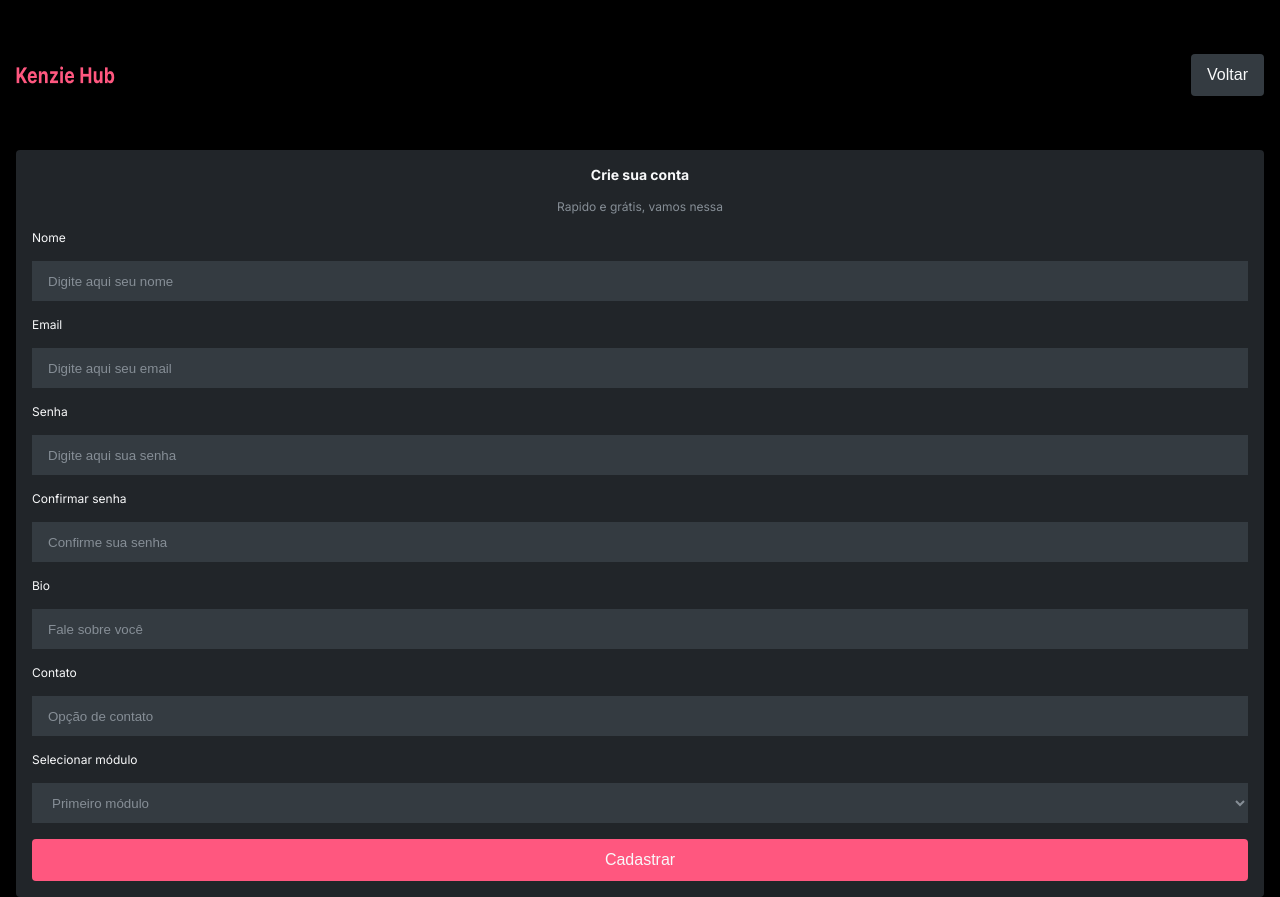
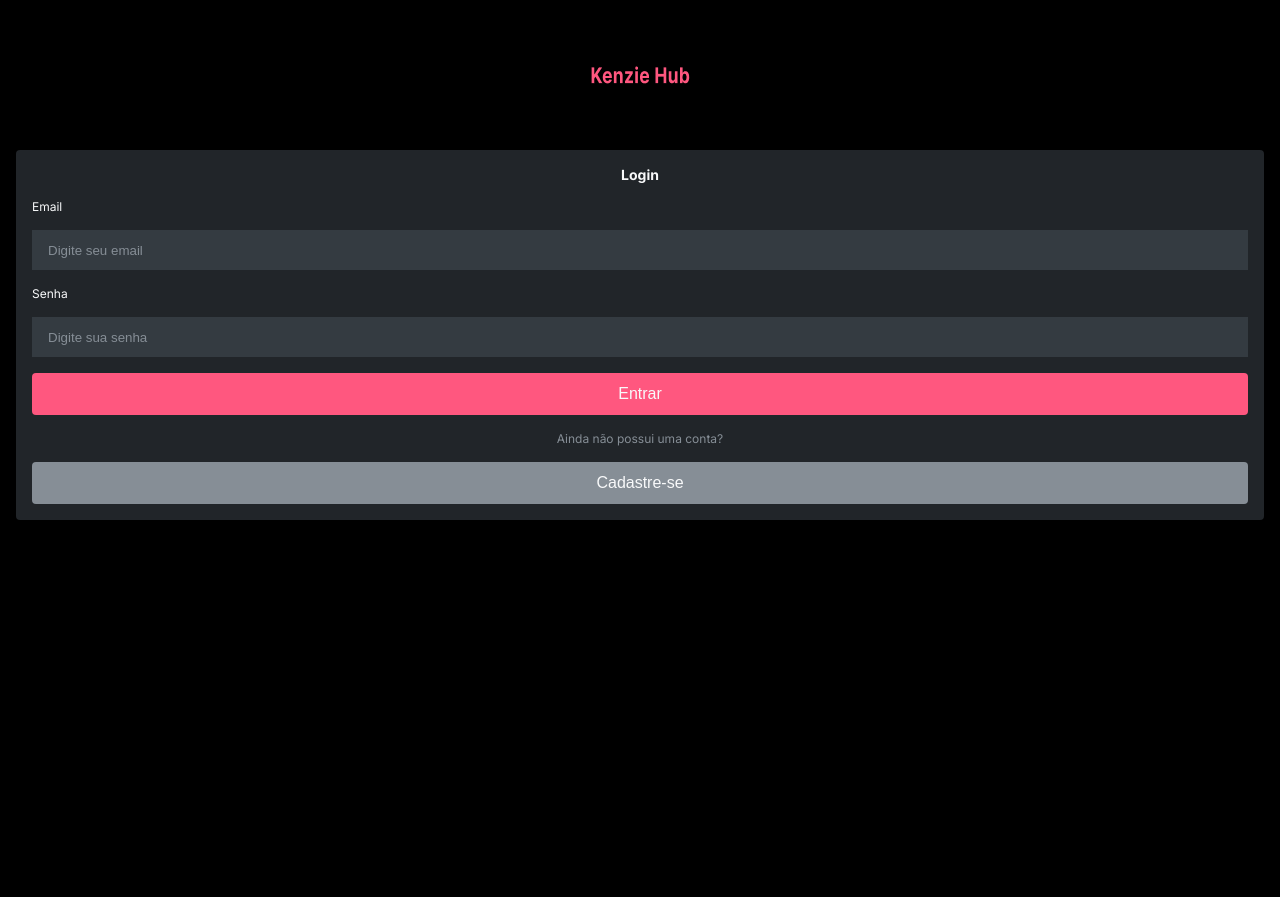
Before and after one commit to AndersonKeller/react-entrega-kenzie-hub-AndersonKeller, a React (Create React App) app: page / in a window 1280 px wide. After the commit the page ends 800 px from the top, so only its background shows below. Built offline with nearby package versions, Linux system fonts and the light colour scheme.

Commit message:
create button goRegiser

```diff
--- a/src/App.jsx
+++ b/src/App.jsx
@@ -10,7 +10,7 @@ function App() {
         <Route path="/login" element={<Login></Login>}></Route>
         <Route path="/register" element={<Register></Register>}></Route>
         <Route path="/dashboard" element={<Dashboard></Dashboard>}></Route>
-        <Route path="/*" element={<Register />}></Route>
+        <Route path="/*" element={<Login />}></Route>
       </Routes>
     </div>
   );
--- a/src/components/Button/styles.js
+++ b/src/components/Button/styles.js
@@ -8,6 +8,11 @@ export const StyledButton = styled.button`
           background-color: var(--color-primary);
           color: var(--color-gray0);
         `
+      : "goRegister"
+      ? css`
+          background-color: var(--color-gray1);
+          color: var(--color-gray0);
+        `
       : css`
           background-color: var(--color-gray2);
           color: var(--color-gray0);
--- a/src/pages/Login/index.jsx
+++ b/src/pages/Login/index.jsx
@@ -1,6 +1,8 @@
 import { Button } from "../../components/Button";
 import { Header } from "../../components/Header";
 import { StyledForm } from "../../styles/StyledForm";
+import { StyledButton } from "../../components/Button/styles";
+import { Navigate } from "react-router-dom";
 
 export function Login() {
   return (
@@ -13,6 +15,10 @@ export function Login() {
         <label htmlFor="password">Senha</label>
         <input id="password" type="password" placeholder="Digite sua senha" />
         <Button type={"submit"} color={"default"} text={"Entrar"}></Button>
+        <p>Ainda não possui uma conta?</p>
+        <StyledButton type={"button"} color={"goRegister"} text={"Cadastre-se"}>
+          Cadastre-se
+        </StyledButton>
       </StyledForm>
     </>
   );
```
